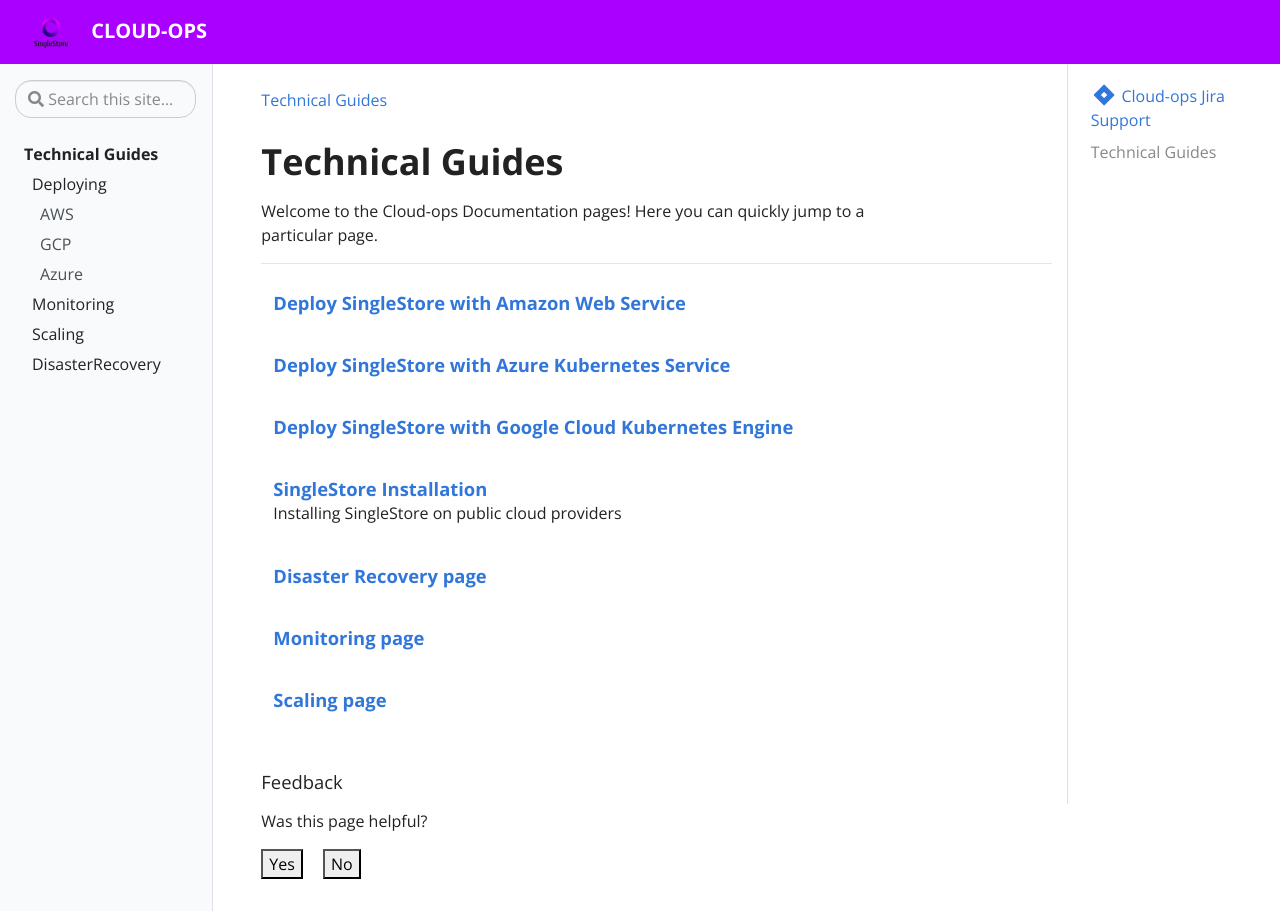
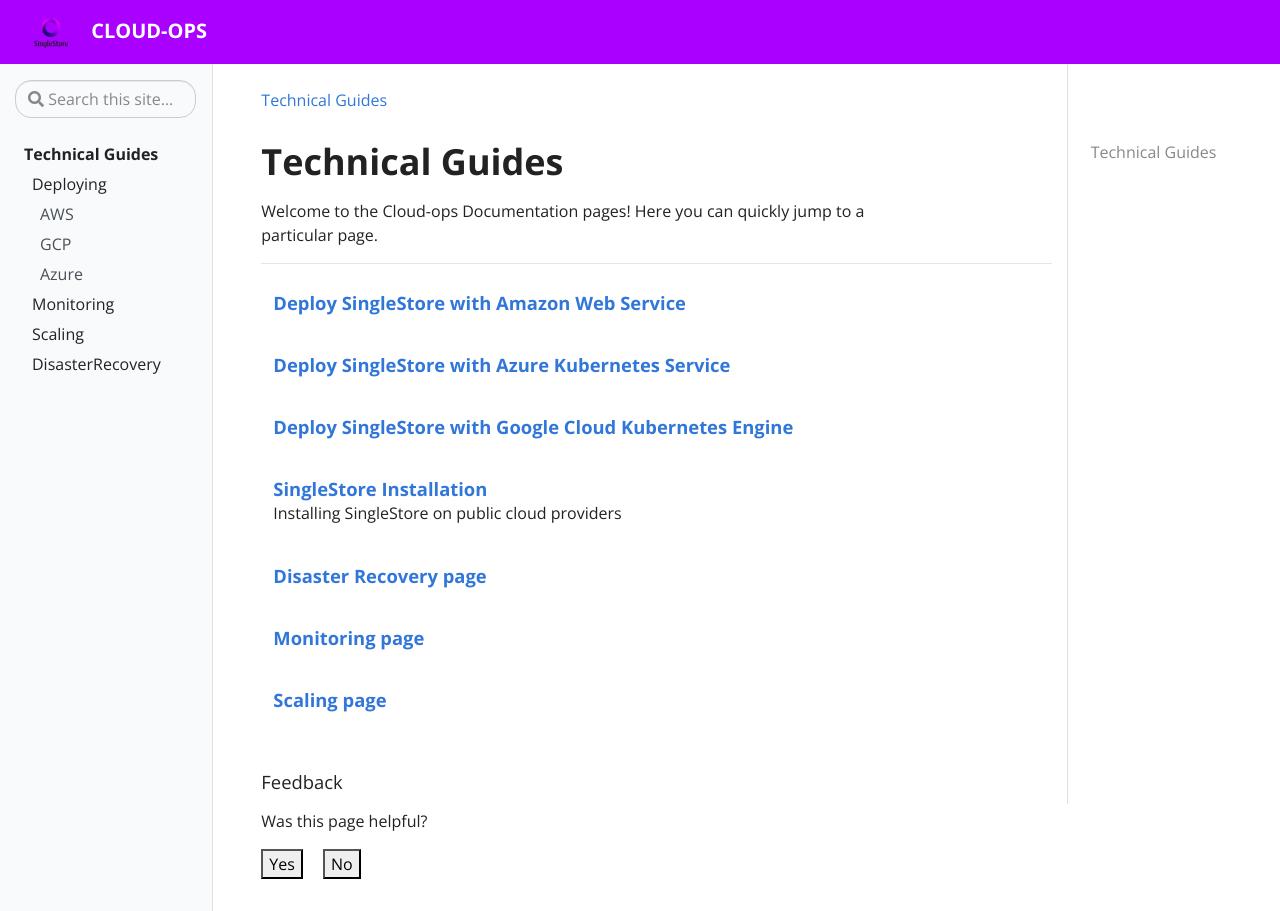
Before and after one commit to sdb-cloud-ops/cloud-ops, a Jekyll site: the page built from pages/docs.md, in a window 1280 px wide. Built offline with Jekyll 4.4.1, drawn with Linux system fonts in a browser that asks for light colours.

Commit message:
Update editable.html

```diff
--- a/_includes/editable.html
+++ b/_includes/editable.html
@@ -5,7 +5,7 @@
 <a href="{{ site.repo }}/issues/new" target="_blank"><i class="fas fa-tasks fa-fw"></i> Create project issue</a>
 -->
 
-<a href="{{ site.jira_help }}" target="_blank"><i class="fab fa-jira fa-fw fa-lg"></i> Cloud-ops Jira Support </a>
+<!--<a href="{{ site.jira_help }}" target="_blank"><i class="fab fa-jira fa-fw fa-lg"></i> Cloud-ops Jira Support </a>-->
 
 <!-- this will parse through the header fields and add a button to open
      an issue / ask a question on Github. The editable field should be in
```
